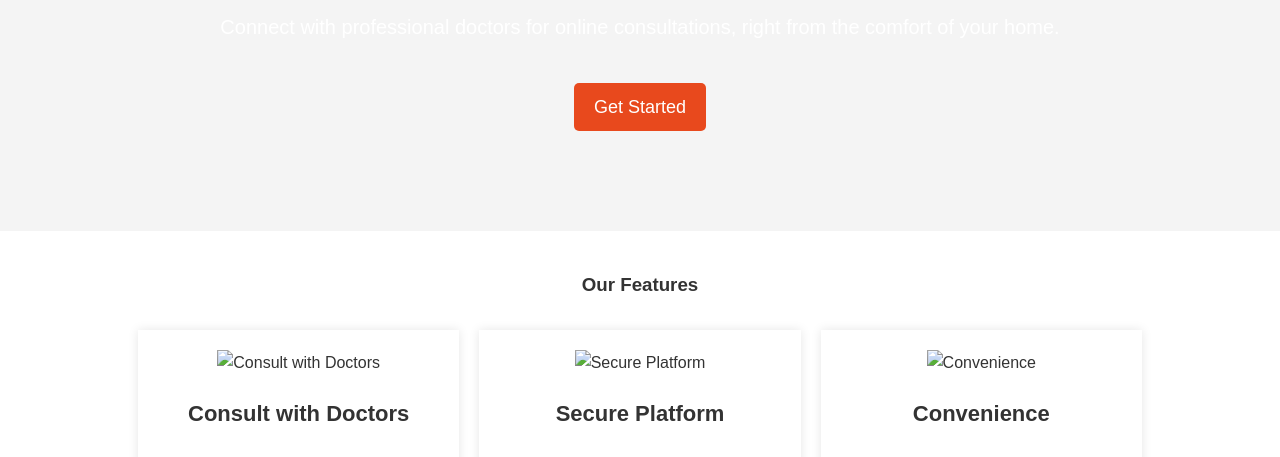
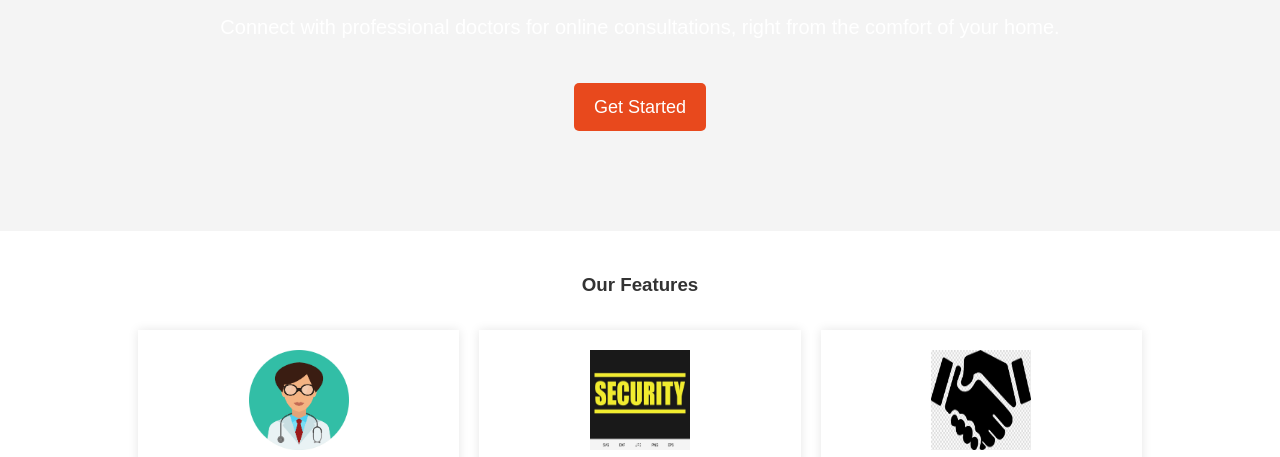
Before and after one commit to Haruna-ADUSTECH/e_Dr.-HMS, a plain HTML site: page index.html in a window 1280 px wide. Shown: the part 329-786 px from the top of the page. Drawn offline with Linux system fonts and the light colour scheme.

Commit message:
Update index.html

```diff
--- a/index.html
+++ b/index.html
@@ -33,17 +33,17 @@
             <h3>Our Features</h3>
             <div class="feature-grid">
                 <div class="feature-item">
-                    <img src="images/doctor.svg" alt="Consult with Doctors">
+                    <img src="images (1).png" alt="Consult with Doctors">
                     <h4>Consult with Doctors</h4>
                     <p>Get professional advice from licensed doctors via chat, call, or video call.</p>
                 </div>
                 <div class="feature-item">
-                    <img src="images/security.svg" alt="Secure Platform">
+                    <img src="images (2).jpeg" alt="Secure Platform">
                     <h4>Secure Platform</h4>
                     <p>We ensure your data is protected with industry-standard security measures.</p>
                 </div>
                 <div class="feature-item">
-                    <img src="images/convenience.svg" alt="Convenience">
+                    <img src="images (3).jpeg" alt="Convenience">
                     <h4>Convenience</h4>
                     <p>Access healthcare services anytime, anywhere, without the need to visit a clinic.</p>
                 </div>
```
